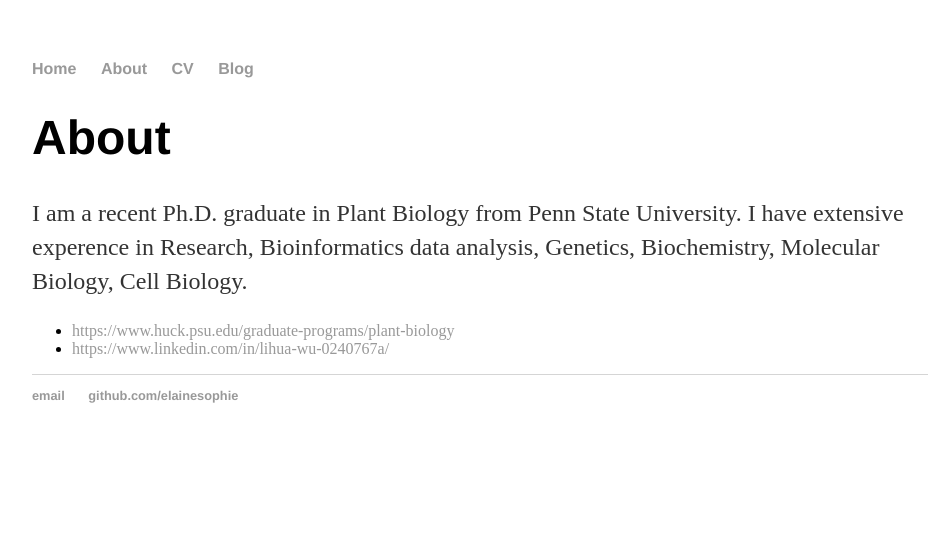
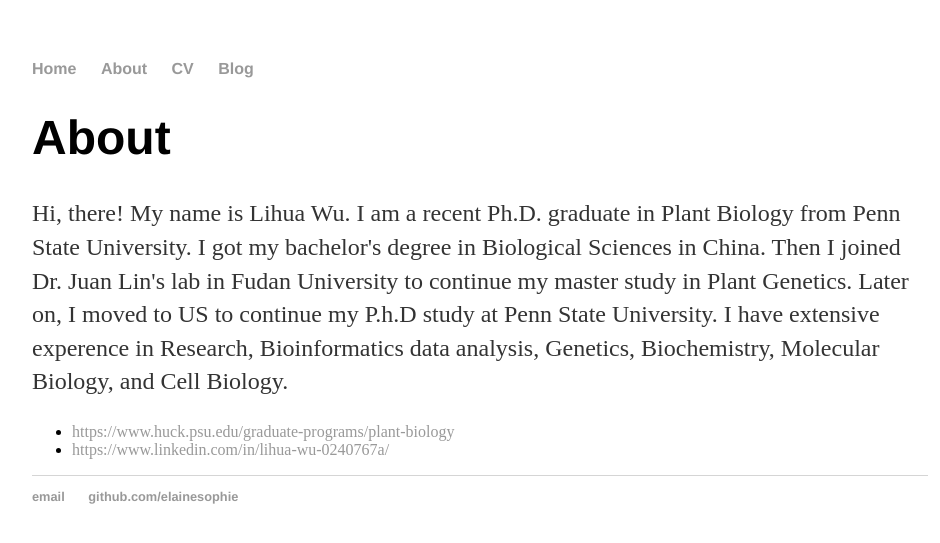
Before and after one commit to elainesophie/elainesophie.github.io, a Jekyll site: the page built from about/index.html, in a window 1280 px wide. Shown: the top 543 px of the page, without its empty margins (160-1100 px from the left). Built offline with Jekyll 4.4.1, drawn with Linux system fonts in a browser that asks for light colours.

Commit message:
Update index.html

```diff
--- a/about/index.html
+++ b/about/index.html
@@ -5,7 +5,7 @@
 
 		<div class="about">
 			<h1>About</h1>
-			<p>I am a recent Ph.D. graduate in Plant Biology from Penn State University. I have extensive experence in Research, Bioinformatics data analysis, Genetics, Biochemistry, Molecular Biology, Cell Biology. </p>
+			<p>Hi, there! My name is Lihua Wu. I am a recent Ph.D. graduate in Plant Biology from Penn State University. I got my bachelor's degree in Biological Sciences in China.  Then I joined Dr. Juan Lin's lab in Fudan University to continue my master study in Plant Genetics.  Later on, I moved to US to continue my P.h.D study at Penn State University. I have extensive experence in Research, Bioinformatics data analysis, Genetics, Biochemistry, Molecular Biology, and Cell Biology. </p>
 
 			<ul class="contacts">
 				<li><a href="#">https://www.huck.psu.edu/graduate-programs/plant-biology</a></li>
```
